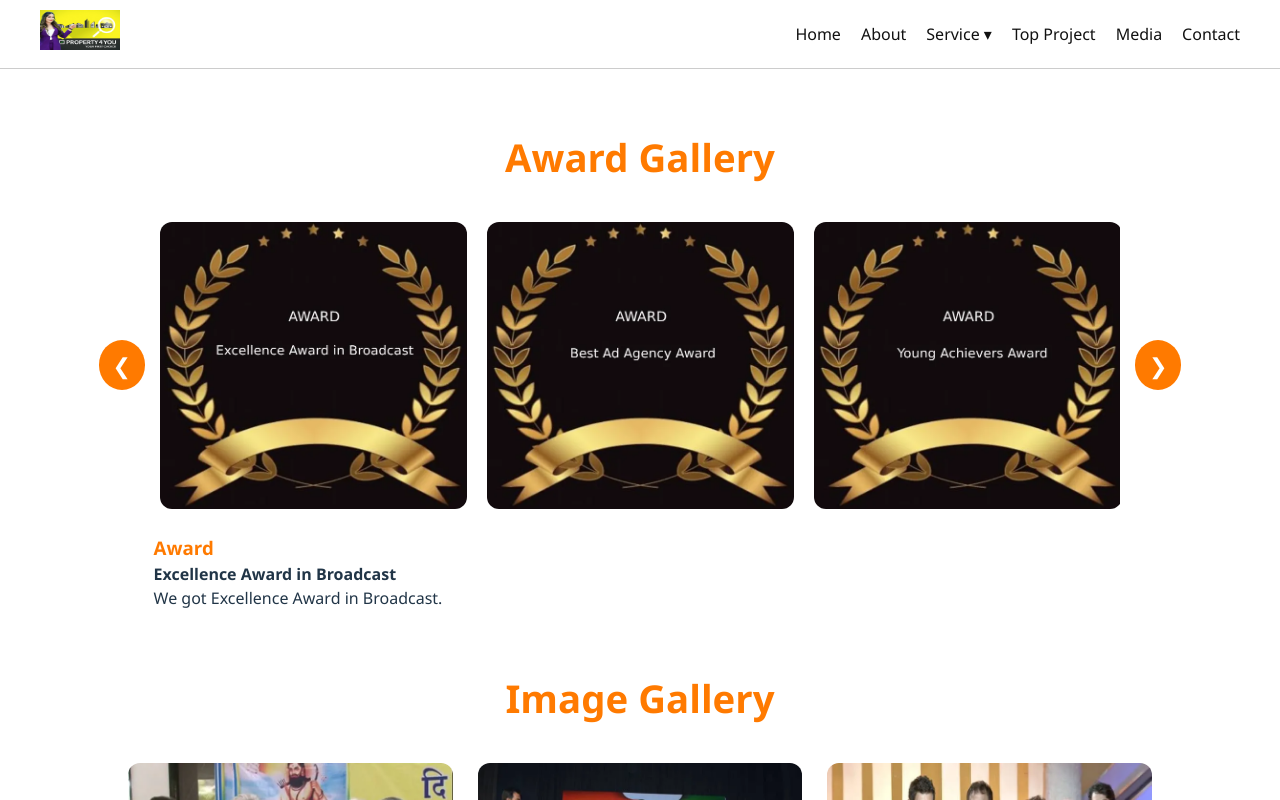
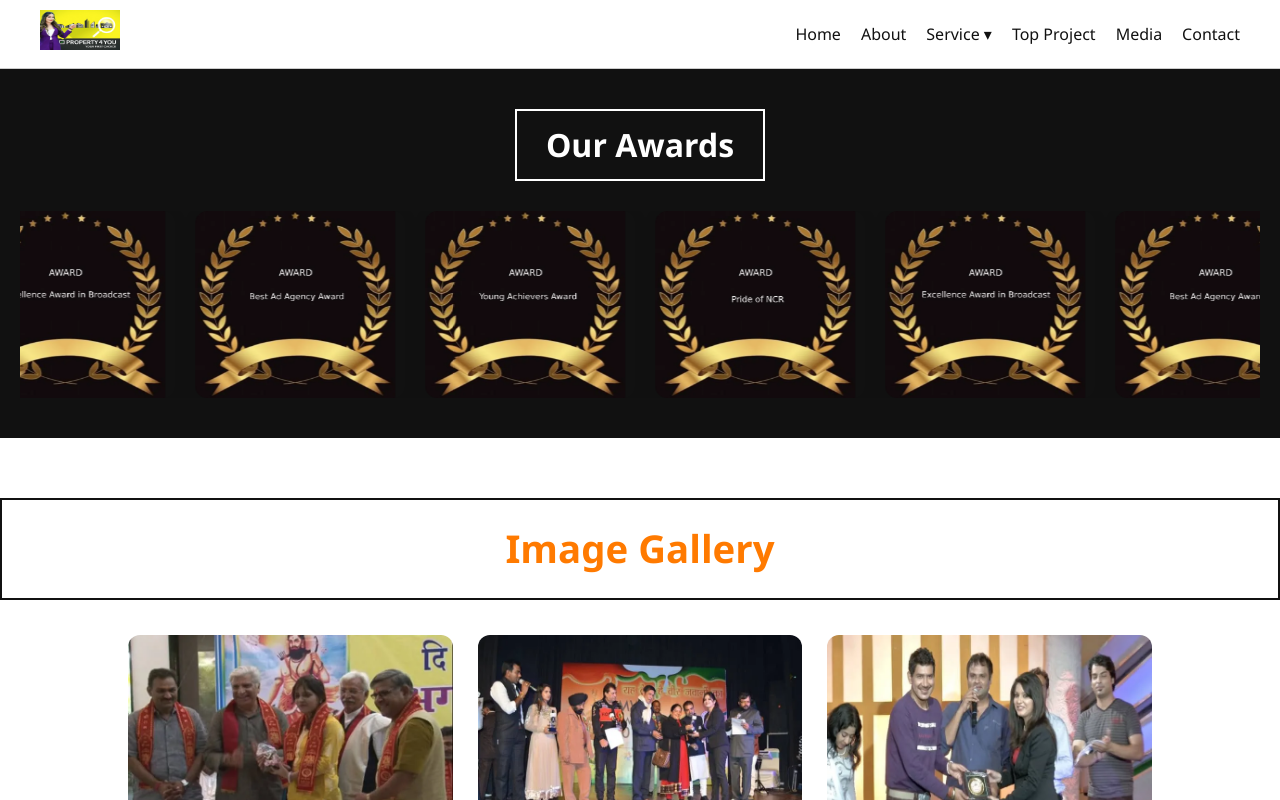
Before and after one commit to akash115566/akashproperty4u, a React (Vite) app: page /media in a window 1280 px wide. Shown: the top 800 px of the page. Built offline with nearby package versions, Linux system fonts and the light colour scheme.

Commit message:
Updated homepage content

```diff
--- a/src/Pages/Home.jsx
+++ b/src/Pages/Home.jsx
@@ -648,6 +648,23 @@ const videoLinks = [
             <img src="/l5.webp" alt="Channel 5" />
             <img src="/l6.webp" alt="Channel 6" />
           </div> */}
+           <section>
+        <div className="slider5" ref={slideRef} style={{ overflow: "hidden", width: "100%" }}>
+          <div
+            className="slider-track5"
+            style={{
+              display: "flex",
+              transition: "transform 0.5s ease-in-out",
+              transform: `translateX(-${currentIndex * 100}%)`,
+            }}
+          >
+            {images1.map((src, i) => (
+              <img key={i} src={src} alt={`slide-${i}`} style={{ width: "100%", flexShrink: 0 }} />
+            ))}
+          </div>
+        </div>
+      </section>
+
 
 
 </section>
@@ -677,22 +694,6 @@ const videoLinks = [
 
 
 
-   <section>
-        <div className="slider5" ref={slideRef} style={{ overflow: "hidden", width: "100%" }}>
-          <div
-            className="slider-track5"
-            style={{
-              display: "flex",
-              transition: "transform 0.5s ease-in-out",
-              transform: `translateX(-${currentIndex * 100}%)`,
-            }}
-          >
-            {images1.map((src, i) => (
-              <img key={i} src={src} alt={`slide-${i}`} style={{ width: "100%", flexShrink: 0 }} />
-            ))}
-          </div>
-        </div>
-      </section>
 
 
 
--- a/src/Pages/Media.jsx
+++ b/src/Pages/Media.jsx
@@ -1,26 +1,16 @@
-import React, { useState } from "react";
-import "../Style/media.css"
+import React, { useState, useRef, useEffect } from "react";
+import "../Style/media.css";
 
-const awardImages = [
+const images = [
+  "/me1.webp","/me2.webp","/me3.webp","/me4.webp","/me5.webp",
+  "/me6.webp","/me7.webp","/me8.webp","/me9.webp","/me10.webp",
+];
+
+const images8 = [
   "/me11.webp",
   "/me12.webp",
   "/me13.webp",
   "/me14.webp",
-];
-
-
-const images = [
-"/me1.webp",
-   "/me2.webp",
-   "/me3.webp",
- "/me4.webp",
- "/me5.webp",
-   "/me6.webp",
-   "/me7.webp",
- "/me8.webp",
- "/me9.webp",
-   "/me10.webp",
-
 ];
 
 const videoLinks = [
@@ -28,74 +18,54 @@ const videoLinks = [
   "https://www.youtube.com/embed/F0d7rJclVNY?autoplay=1&mute=1",
   "https://www.youtube.com/embed/SvOu1OIphII?autoplay=1&mute=1",
   "https://www.youtube.com/embed/GNTEf8sdaNw?autoplay=1&mute=1",
-  "https://www.youtube.com/embed/4dFlWmFLyDc?autoplay=1&mute=1",
-  "https://www.youtube.com/embed/plAcay25ByE?autoplay=1&mute=1",
-  "https://www.youtube.com/embed/RZRDF1k3cF4?autoplay=1&mute=1",
-  "https://www.youtube.com/embed/1iyIvk71--U?autoplay=1&mute=1",
-  "https://www.youtube.com/embed/eC6yXSbLKws?autoplay=1&mute=1",
-  "https://www.youtube.com/embed/FY7zFllmknQ?autoplay=1&mute=1",
-  "https://www.youtube.com/embed/ld_W1nvwXr0?autoplay=1&mute=1",
-  "https://www.youtube.com/embed/LL1Y8dA_e44?autoplay=1&mute=1",
-  "https://www.youtube.com/embed/G7D2joHVhiI?autoplay=1&mute=1",
-  "https://www.youtube.com/embed/kDGxj2yQvmw?autoplay=1&mute=1",
-  "https://www.youtube.com/embed/uydTOHnHMIM?autoplay=1&mute=1",
-  "https://www.youtube.com/embed/CruwOajievE?autoplay=1&mute=1",
-  "https://www.youtube.com/embed/q9gXuxSWnXg?autoplay=1&mute=1",
-  "https://www.youtube.com/embed/tdZFRo42SBo?autoplay=1&mute=1",
 ];
 
 const Media = () => {
   const [index, setIndex] = useState(0);
+  const sliderRef = useRef(null);
 
-  const prevSlide = () => {
-    setIndex(index === 0 ? awardImages.length - 1 : index - 1);
+  useEffect(() => {
+    const slider = sliderRef.current;
+    if (!slider) return;
+
+    let x = 0;
+    const speed = 0.5;
+    let requestId;
+
+    const animate = () => {
+      x -= speed;
+      if (x <= -slider.scrollWidth / 2) {
+        x = 0;
+      }
+      slider.style.transform = `translateX(${x}px)`;
+      requestId = requestAnimationFrame(animate);
     };
 
-  const nextSlide = () => {
-    setIndex(index === awardImages.length - 1 ? 0 : index + 1);
-  };
+    animate();
+    return () => cancelAnimationFrame(requestId);
+  }, []);
 
   return (
     <div className="media-page">
 
-      {/* ================= AWARD GALLERY ================= */}
-      <section className="award-gallery">
-        <h2 className="section-title">Award Gallery</h2>
+      {/* AWARDS */}
+      <section className="awards-section5">
+        <h2 className="awards-title5">Our Awards</h2>
 
-        <div className="carousel-wrapper">
-          <button className="carousel-btn" onClick={prevSlide}>❮</button>
-
-          <div className="carousel-track">
-            {awardImages.map((img, i) => (
-              <img
-                key={i}
-                src={img}
-                alt="award"
-                className={`carousel-img ${
-                  i === index ||
-                  i === (index + 1) % 4 ||
-                  i === (index + 2) % 4
-                    ? "show"
-                    : "hide"
-                }`}
-              />
+        <div className="slider-container5">
+          <div className="slider-track5" ref={sliderRef}>
+            {[...images8, ...images8].map((img, i) => (
+              <div className="image-card5" key={i}>
+                <img src={img} alt="award" />
+              </div>
             ))}
           </div>
-
-          <button className="carousel-btn" onClick={nextSlide}>❯</button>
-        </div>
-
-        <div className="award-text">
-          <h3>Award</h3>
-          <h4>Excellence Award in Broadcast</h4>
-          <p>We got Excellence Award in Broadcast.</p>
         </div>
       </section>
 
-      {/* ================= IMAGE GALLERY ================= */}
+      {/* IMAGE GALLERY */}
       <section className="image-gallery">
         <h2 className="section-title">Image Gallery</h2>
-
         <div className="image-grid">
           {images.map((img, i) => (
             <div className="img-box" key={i}>
@@ -106,10 +76,9 @@ const Media = () => {
         </div>
       </section>
 
-      {/* ================= VIDEOS ================= */}
+      {/* VIDEOS */}
       <section className="video-section">
         <h2 className="section-title">Videos</h2>
-
         <div className="video-grid">
           {videoLinks.map((link, i) => (
             <div className="video-wrapper" key={i}>
@@ -119,7 +88,7 @@ const Media = () => {
                 frameBorder="0"
                 allow="autoplay; encrypted-media"
                 allowFullScreen
-            ></iframe>
+              />
             </div>
           ))}
         </div>
--- a/src/Style/home.css
+++ b/src/Style/home.css
@@ -898,8 +898,8 @@ body {
 .tv-top {
   display: flex;
   align-items: center;
-  justify-content: space-between;
-  gap: 40px;
+  justify-content: center;
+  gap: 10px;
   margin-bottom: 40px;
 }
 
@@ -911,7 +911,7 @@ body {
 
 .tv-left img {
   width: 100%;
-  max-width: 420px;
+  max-width: 300px;
   height: auto;
   border-radius: 14px;
   object-fit: cover;
@@ -1084,14 +1084,17 @@ body {
 /* ===== VIDEO SECTION ===== */
 .video-section {
   width: 100%;
-  /* padding: 40px 16px; */
+  margin-bottom: 30px;
+
 }
 
 .section-title {
   text-align: center;
-  font-size: clamp(20px, 4vw, 32px);
+  font-size: clamp(0px, 4vw, 32px);
   margin-bottom: 30px;
   font-weight: 700;
+  border: 2px solid #111;
+  padding: 20px;
 }
 
 /* ===== GRID ===== */
@@ -1197,8 +1200,9 @@ body {
 
 /* ===== MOBILE 360px ===== */
 @media (max-width: 360px) {
-  .video-grid {
-    gap: 14px;
+  .section-title {
+    margin-top: 0 !important;
+    margin-bottom: 20px;
   }
 }
 
--- a/src/Style/media.css
+++ b/src/Style/media.css
@@ -3,6 +3,99 @@
     padding: 0;
     box-sizing: border-box;
 }
+
+
+/* Section Styling */
+.awards-section5 {
+  padding: 40px 20px;
+  background: #111;
+  text-align: center;
+}
+
+.awards-title5 {
+  font-size: 2rem;
+  margin-bottom: 30px;
+  font-weight: bold;
+  color: #fff;
+  width: 250px;
+  padding: 10px;
+    text-align: center; /* <- ye add karo */
+  margin-left: auto;  /* <- optional, horizontal centering */
+  margin-right: auto; /* <- optional, horizontal centering */
+
+  border: 2px solid #fff;
+}
+
+/* Slider Container */
+.slider-container5 {
+  overflow: hidden;       /* hide overflowing images */
+  width: 100%;
+  position: relative;
+}
+
+/* Slider Track */
+.slider-track5 {
+  display: flex;          /* horizontal layout */
+  gap: 20px;              /* space between cards */
+  will-change: transform; /* improve animation performance */
+}
+
+/* Each Image Card */
+.image-card5 {
+  min-width: 50px;       /* card width */
+  flex-shrink: 0;         /* prevent shrinking */
+  border-radius: 12px;
+  overflow: hidden;
+  box-shadow: 0 4px 15px rgba(0,0,0,0.1);
+  transition: transform 0.3s;
+}
+
+.image-card5 img {
+  width: 100%;
+  max-width: 200px;
+  height: auto;
+  display: block;
+}
+
+/* Hover effect (desktop only) */
+@media (hover: hover) {
+  .image-card5:hover {
+    transform: scale(1.05);
+  }
+}
+
+/* Responsive Breakpoints */
+
+/* Tablet */
+@media (max-width: 1024px) {
+  .image-card5 {
+    min-width: 180px;
+  }
+  .awards-title5 {
+    font-size: 1.8rem;
+  }
+}
+
+/* Mobile */
+@media (max-width: 768px) {
+  .image-card5 {
+    min-width: 140px;
+  }
+  .awards-title5 {
+    font-size: 1.5rem;
+  }
+}
+
+/* Small Mobile */
+@media (max-width: 480px) {
+  .image-card5 {
+    min-width: 120px;
+  }
+  .awards-title5 {
+    font-size: 1.3rem;
+  }
+}
+
 .media-page {
   width: 100%;
   font-family: "Segoe UI", sans-serif;
```
Lines whose indentation alone changed are shown as unchanged.
